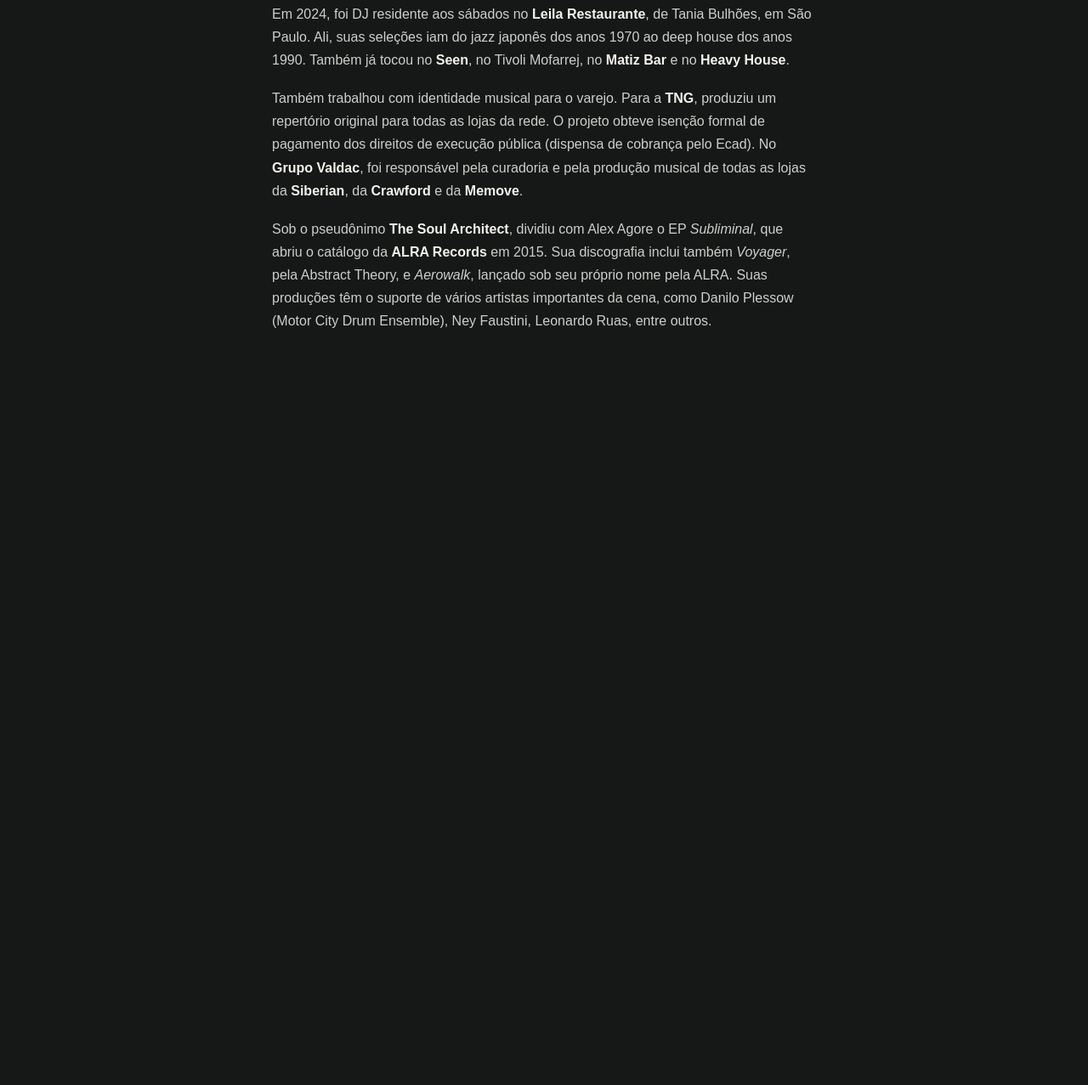
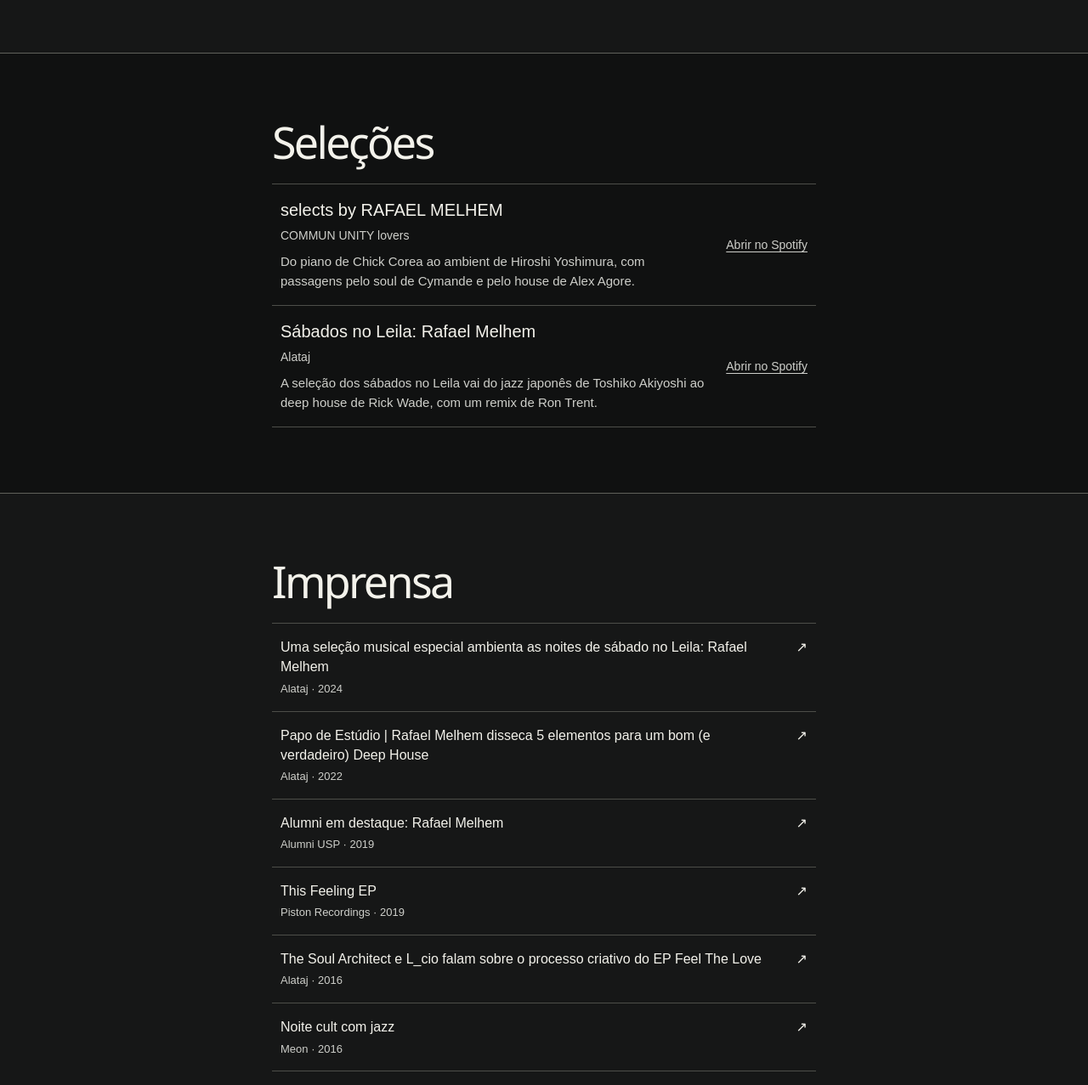
Before and after one commit to rafaelmelhem/rafaelmelhem.github.io, a plain HTML site: page index.html in a window 1280 px wide. Shown: the part 1409-2686 px from the top of the page at 85% size. Before the commit the page ends 1877 px from the top, so only its background shows below. Drawn offline with Linux system fonts and the light colour scheme.

Commit message:
Reorganiza o portfólio e adiciona a seção Imprensa

```diff
--- a/index.html
+++ b/index.html
@@ -6,7 +6,7 @@
   <meta name="theme-color" content="#0e0e0e">
   <meta name="description" content="Rafael Melhem, DJ e produtor musical, também conhecido como The Soul Architect. Deep house, jazz e soul em vinil.">
   <title>Rafael Melhem — DJ e produtor musical</title>
-  <link rel="stylesheet" href="./styles.css?v=5">
+  <link rel="stylesheet" href="./styles.css?v=6">
   <script src="./player.js?v=2" defer></script>
 </head>
 <body>
@@ -55,6 +55,15 @@
         </div>
       </div>
     </section>
+    <section class="bio" aria-labelledby="bio-title">
+      <div class="bio-inner">
+        <h2 id="bio-title">Sobre</h2>
+        <p>Rafael Melhem é DJ e produtor paulista, com lançamentos desde 2011. Seus sets em vinil aproximam o deep house do jazz e do soul. No estúdio, essa escuta aparece nos acordes de teclado e nos timbres, com referências ao house dos anos 1990.</p>
+        <p>Em 2024, foi DJ residente aos sábados no <strong>Leila Restaurante</strong>, de Tania Bulhões, em São Paulo. Ali, suas seleções iam do jazz japonês dos anos 1970 ao deep house dos anos 1990. Também já tocou no <strong>Seen</strong>, no Tivoli Mofarrej, no <strong>Matiz Bar</strong> e no <strong>Heavy House</strong>.</p>
+        <p>Também trabalhou com identidade musical para o varejo. Para a <strong>TNG</strong>, produziu um repertório original para todas as lojas da rede. O projeto obteve isenção formal de pagamento dos direitos de execução pública (dispensa de cobrança pelo Ecad). No <strong>Grupo Valdac</strong>, foi responsável pela curadoria e pela produção musical de todas as lojas da <strong>Siberian</strong>, da <strong>Crawford</strong> e da <strong>Memove</strong>.</p>
+        <p>Sob o pseudônimo <strong>The Soul Architect</strong>, dividiu com Alex Agore o EP <a href="https://rafaelmelhem.bandcamp.com/album/subliminal"><em>Subliminal</em></a>, que abriu o catálogo da <strong>ALRA Records</strong> em 2015. Sua discografia inclui também <a href="https://open.spotify.com/album/2R3NRlpwTvc8mkQRVMbxRK"><em>Voyager</em></a>, pela Abstract Theory, e <a href="https://open.spotify.com/album/6cpW4gsfW3wy8WlK2mGkQP"><em>Aerowalk</em></a>, lançado sob seu próprio nome pela ALRA. Suas produções têm o suporte de vários artistas importantes da cena, como Danilo Plessow (Motor City Drum Ensemble), Ney Faustini, Leonardo Ruas, entre outros.</p>
+      </div>
+    </section>
     <section class="playlists" aria-labelledby="playlists-title">
       <div class="playlists-inner">
         <h2 id="playlists-title">Seleções</h2>
@@ -64,6 +73,7 @@
               <span class="playlist-info">
                 <span class="playlist-name">selects by RAFAEL MELHEM</span>
                 <span class="playlist-publisher">COMMUN UNITY lovers</span>
+                <span class="playlist-description">Do piano de Chick Corea ao ambient de Hiroshi Yoshimura, com passagens pelo soul de Cymande e pelo house de Alex Agore.</span>
               </span>
               <span class="playlist-action">Abrir no Spotify</span>
             </a>
@@ -73,6 +83,7 @@
               <span class="playlist-info">
                 <span class="playlist-name">Sábados no Leila: Rafael Melhem</span>
                 <span class="playlist-publisher">Alataj</span>
+                <span class="playlist-description">A seleção dos sábados no Leila vai do jazz japonês de Toshiko Akiyoshi ao deep house de Rick Wade, com um remix de Ron Trent.</span>
               </span>
               <span class="playlist-action">Abrir no Spotify</span>
             </a>
@@ -80,13 +91,53 @@
         </ul>
       </div>
     </section>
-    <section class="bio" aria-labelledby="bio-title">
-      <div class="bio-inner">
-        <h2 id="bio-title">Sobre</h2>
-        <p>Rafael Melhem é DJ e produtor paulista, com lançamentos desde 2011. Seus sets em vinil aproximam o deep house do jazz e do soul. No estúdio, essa escuta aparece nos acordes de teclado e nos timbres, com referências ao house dos anos 1990.</p>
-        <p>Em 2024, foi DJ residente aos sábados no <strong>Leila Restaurante</strong>, de Tania Bulhões, em São Paulo. Ali, suas seleções iam do jazz japonês dos anos 1970 ao deep house dos anos 1990. Também já tocou no <strong>Seen</strong>, no Tivoli Mofarrej, no <strong>Matiz Bar</strong> e no <strong>Heavy House</strong>.</p>
-        <p>Também trabalhou com identidade musical para o varejo. Para a <strong>TNG</strong>, produziu um repertório original para todas as lojas da rede. O projeto obteve isenção formal de pagamento dos direitos de execução pública (dispensa de cobrança pelo Ecad). No <strong>Grupo Valdac</strong>, foi responsável pela curadoria e pela produção musical de todas as lojas da <strong>Siberian</strong>, da <strong>Crawford</strong> e da <strong>Memove</strong>.</p>
-        <p>Sob o pseudônimo <strong>The Soul Architect</strong>, dividiu com Alex Agore o EP <em>Subliminal</em>, que abriu o catálogo da <strong>ALRA Records</strong> em 2015. Sua discografia inclui também <em>Voyager</em>, pela Abstract Theory, e <em>Aerowalk</em>, lançado sob seu próprio nome pela ALRA. Suas produções têm o suporte de vários artistas importantes da cena, como Danilo Plessow (Motor City Drum Ensemble), Ney Faustini, Leonardo Ruas, entre outros.</p>
+    <section class="press" aria-labelledby="press-title">
+      <div class="press-inner">
+        <h2 id="press-title">Imprensa</h2>
+        <ul class="press-list">
+          <li>
+            <a class="press-link" href="https://alataj.com.br/trend/uma-selecao-musical-especial-ambienta-as-noites-de-sabado-no-leila-rafael-melhem">
+              <span class="press-title">Uma seleção musical especial ambienta as noites de sábado no Leila: Rafael Melhem</span>
+              <span class="press-arrow" aria-hidden="true">↗</span>
+              <span class="press-source">Alataj · 2024</span>
+            </a>
+          </li>
+          <li>
+            <a class="press-link" href="https://alataj.com.br/papo-de-estudio/rafael-melhem-disseca-5-elementos-para-um-bom-e-verdadeiro-deep-house">
+              <span class="press-title">Papo de Estúdio | Rafael Melhem disseca 5 elementos para um bom (e verdadeiro) Deep House</span>
+              <span class="press-arrow" aria-hidden="true">↗</span>
+              <span class="press-source">Alataj · 2022</span>
+            </a>
+          </li>
+          <li>
+            <a class="press-link" href="https://alumni.usp.br/en/alumni-em-destaque-rafael-melhem/">
+              <span class="press-title">Alumni em destaque: Rafael Melhem</span>
+              <span class="press-arrow" aria-hidden="true">↗</span>
+              <span class="press-source">Alumni USP · 2019</span>
+            </a>
+          </li>
+          <li>
+            <a class="press-link" href="https://pistonrecordings.bandcamp.com/album/this-feeling-ep">
+              <span class="press-title" lang="en">This Feeling EP</span>
+              <span class="press-arrow" aria-hidden="true">↗</span>
+              <span class="press-source">Piston Recordings · 2019</span>
+            </a>
+          </li>
+          <li>
+            <a class="press-link" href="https://alataj.com.br/troally/tsa-feelthelove">
+              <span class="press-title">The Soul Architect e L_cio falam sobre o processo criativo do EP Feel The Love</span>
+              <span class="press-arrow" aria-hidden="true">↗</span>
+              <span class="press-source">Alataj · 2016</span>
+            </a>
+          </li>
+          <li>
+            <a class="press-link" href="https://www.meon.com.br/noticias/meon/blog-e-colunas/social/noite-cult-com-jazz">
+              <span class="press-title">Noite cult com jazz</span>
+              <span class="press-arrow" aria-hidden="true">↗</span>
+              <span class="press-source">Meon · 2016</span>
+            </a>
+          </li>
+        </ul>
       </div>
     </section>
   </main>
--- a/styles.css
+++ b/styles.css
@@ -85,7 +85,7 @@ a { color: inherit; }
 
 .hero-content { width: 100%; padding-top: clamp(20rem, 36.4vw, 31rem); }
 
-h1, .playlists h2, .bio h2 {
+h1, .playlists h2, .bio h2, .press h2 {
   margin: 0;
   font-family: var(--face);
   font-weight: 300;
@@ -227,40 +227,41 @@ h1 { font-size: clamp(3.125rem, 7.2vw, 5.75rem); }
   color: var(--secondary);
 }
 
-.playlists, .bio {
+.playlists, .bio, .press {
   border-top: 1px solid #60615b;
   padding: clamp(2.5rem, 6vw, 5rem) 1.5rem;
 }
 
 .playlists { background: #101111; }
-.bio { background: var(--section); }
+.bio, .press { background: var(--section); }
 
-.playlists-inner, .bio-inner {
+.playlists-inner, .bio-inner, .press-inner {
   width: min(100%, 40rem);
   margin-inline: auto;
 }
 
-.playlists h2, .bio h2 { font-size: clamp(2.25rem, 5vw, 3.25rem); }
+.playlists h2, .bio h2, .press h2 { font-size: clamp(2.25rem, 5vw, 3.25rem); }
 
-.playlist-list {
+.playlist-list, .press-list {
   list-style: none;
   margin: 1.4rem 0 0;
   padding: 0;
   border-bottom: 1px solid #4d4e49;
 }
 
-.playlist-list li { border-top: 1px solid #4d4e49; }
+.playlist-list li, .press-list li { border-top: 1px solid #4d4e49; }
 
-.playlist-link {
+.playlist-link, .press-link {
   display: grid;
   grid-template-columns: minmax(0, 1fr) auto;
   align-items: center;
-  gap: .75rem 1.25rem;
   padding: 1rem .625rem;
   text-decoration: none;
 }
 
-.playlist-link:hover, .playlist-link:focus-visible { background: #1c1d1b; }
+.playlist-link { gap: .75rem 1.25rem; }
+.playlist-link:hover, .playlist-link:focus-visible,
+.press-link:hover, .press-link:focus-visible { background: #1c1d1b; }
 
 .playlist-info {
   display: grid;
@@ -273,9 +274,28 @@ h1 { font-size: clamp(3.125rem, 7.2vw, 5.75rem); }
   font-size: .875rem;
 }
 
+.playlist-description {
+  margin-top: .25rem;
+  color: var(--secondary);
+  font-size: .9375rem;
+  line-height: 1.55;
+}
+
 .playlist-action {
   text-decoration: underline;
   text-underline-offset: .2em;
+}
+
+.press-link { gap: .32rem 1rem; }
+.press-arrow { align-self: start; }
+.press-source {
+  color: var(--secondary);
+  font-size: .8125rem;
+}
+
+.press-link:hover .press-title, .press-link:focus-visible .press-title {
+  text-decoration: underline;
+  text-underline-offset: .18em;
 }
 
 .bio p {
@@ -284,6 +304,7 @@ h1 { font-size: clamp(3.125rem, 7.2vw, 5.75rem); }
   line-height: 1.7;
 }
 .bio strong { color: var(--paper); }
+.bio a { color: var(--paper); text-underline-offset: .2em; }
 
 @media (max-width: 48rem) and (min-width: 37.501rem) {
   .hero-content { padding-top: 17.25rem; }
```
